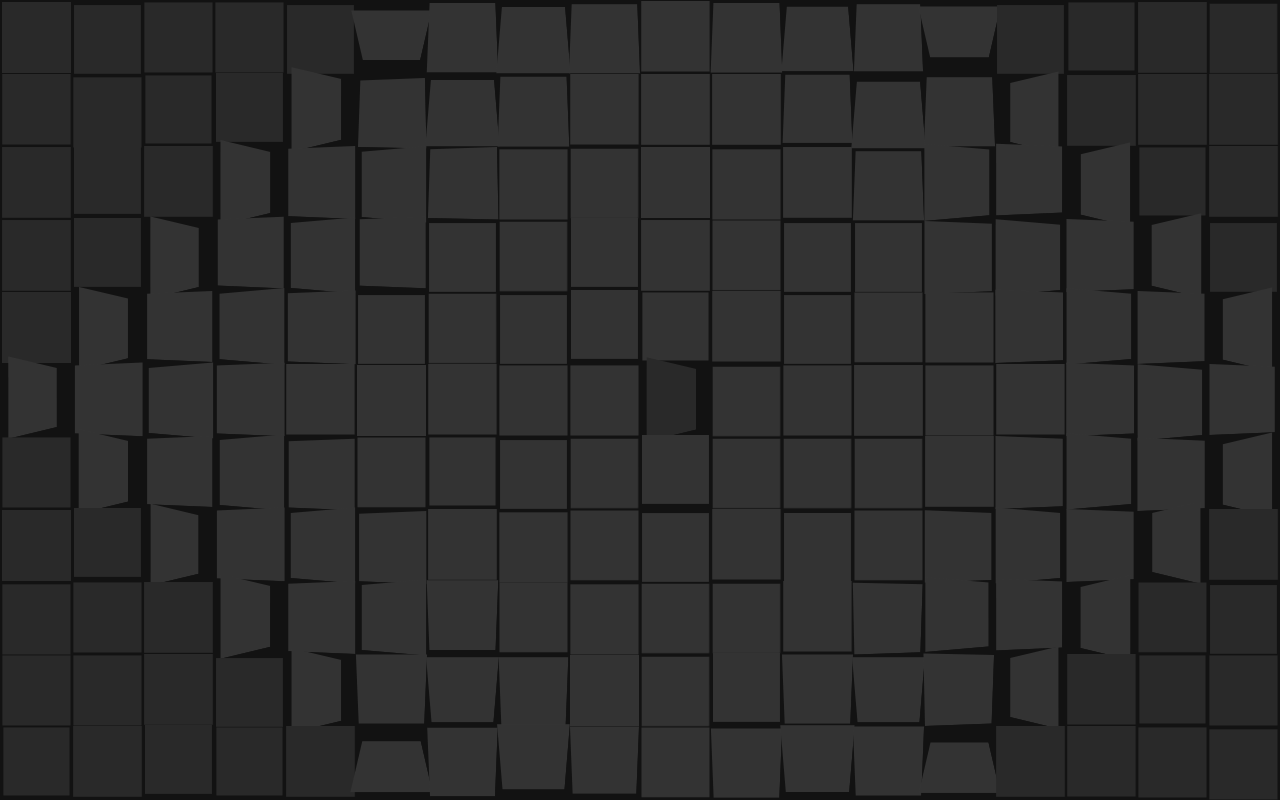
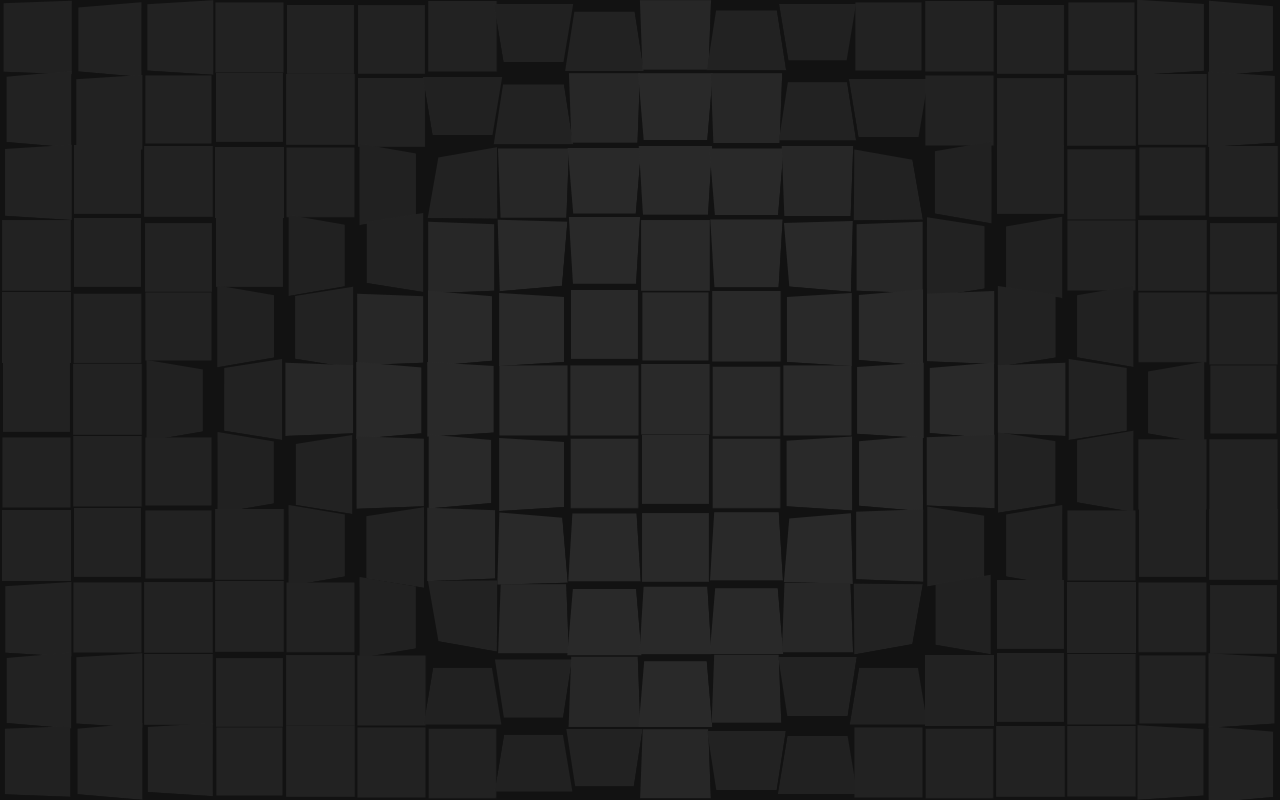
Before and after one commit to vitaliy-petrenko/squares, a React (Create React App) app: page / in a window 1280 px wide. Built offline with nearby package versions, Linux system fonts and the light colour scheme.

Commit message:
feat: animation style fixes/improvements

```diff
--- a/src/components/Flipper/Flipper.module.scss
+++ b/src/components/Flipper/Flipper.module.scss
@@ -1,6 +1,6 @@
 @import '../../styles/abstract';
 
-$css-animations-duration: 1.8s;
+$css-animations-duration: 1.6s;
 
 .flipper {
   @include overlay;
@@ -33,14 +33,18 @@ $css-animations-duration: 1.8s;
   display: flex;
   align-items: center;
   justify-content: center;
+  transition: background 2 * $css-animations-duration/3;
+
+  .isFlipped &:first-child {
+    background: #151515;
+  }
 
   &:last-child {
     transform: rotateY(-180deg);
-    background: #333;
-    transition: transform 0s $css-animations-duration;
+    background: #151515;
 
     .isFlipped & {
-      transition: transform 0s 0s;
+      background: #222;
     }
   }
 }
--- a/src/components/Flipper/Flipper.tsx
+++ b/src/components/Flipper/Flipper.tsx
@@ -26,7 +26,7 @@ export default class Flipper extends React.Component<IProps, IState> {
       middleX = Math.floor(columnsCount / 2),
       middleY = Math.floor(rowsCount / 2)
 
-    const delayStep = 400
+    const delayStep = 300
 
     console.log(middleX, middleY)
 
@@ -53,7 +53,7 @@ export default class Flipper extends React.Component<IProps, IState> {
       diffX = x - middleX,
       diffY = y - middleY
 
-    if (diffX === diffY) {
+    if (Math.abs(diffX) === Math.abs(diffY)) {
       //middle
       if (diffX === 0 && diffY === 0) {
         return 'flipDirection4'
```
